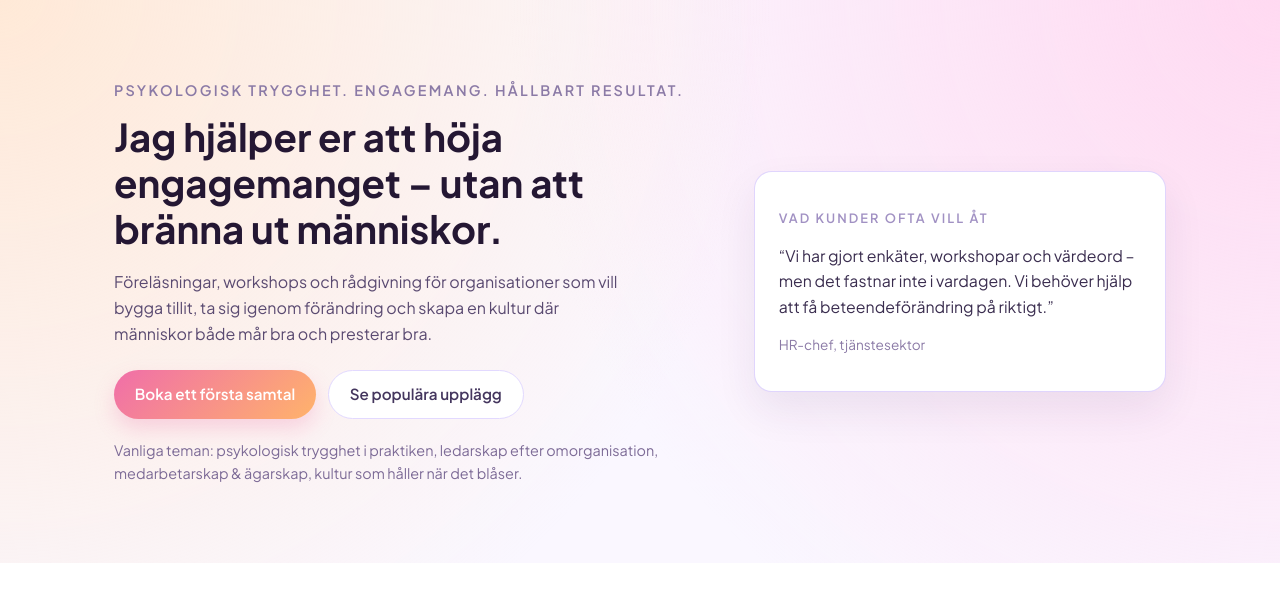
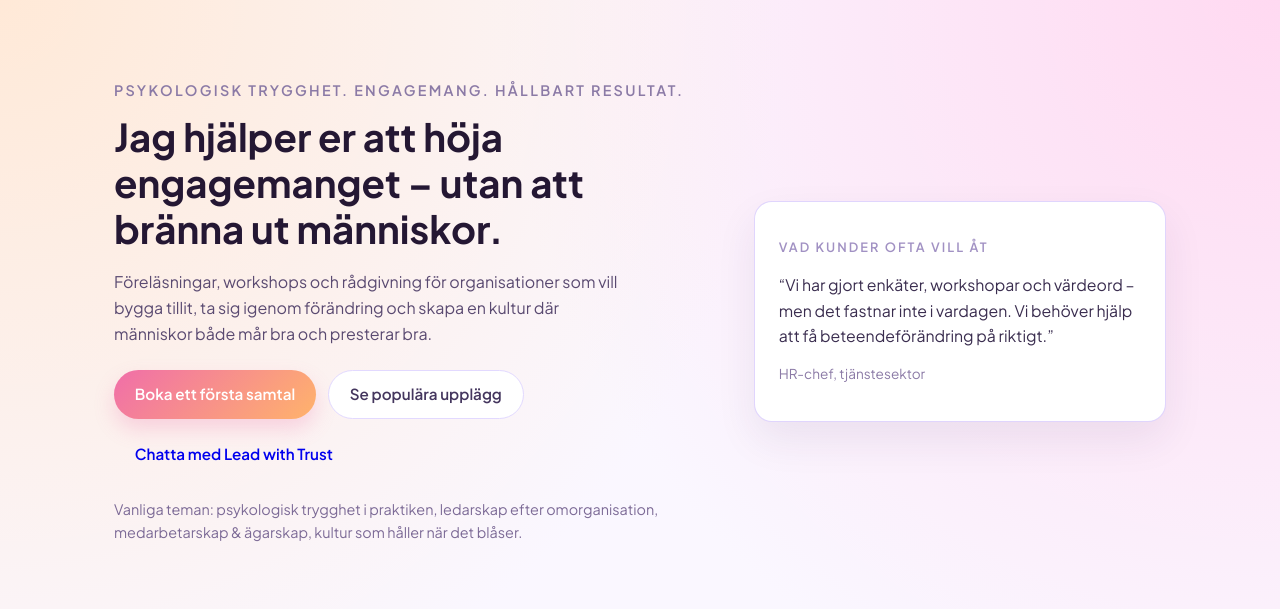
Before and after one commit to thomasgilen/futurelead, a plain HTML site: page index.html in a window 1280 px wide. Shown: the part 69-678 px from the top of the page. Drawn offline with Linux system fonts and the light colour scheme.

Commit message:
Update index.html

```diff
--- a/index.html
+++ b/index.html
@@ -46,10 +46,14 @@
             Föreläsningar, workshops och rådgivning för organisationer som vill bygga tillit,
             ta sig igenom förändring och skapa en kultur där människor både mår bra och presterar bra.
           </p>
-          <div class="hero-actions">
-            <a href="#contact" class="btn primary-btn">Boka ett första samtal</a>
-            <a href="#services" class="btn secondary-btn">Se populära upplägg</a>
-          </div>
+         <div class="hero-actions">
+          <a href="#contact" class="btn primary-btn">Boka ett första samtal</a>
+          <a href="#services" class="btn secondary-btn">Se populära upplägg</a>
+          <a href="https://chatgpt.com/g/g-691b8026131881919eb9674fbd38fafd-lead-with-trust"
+           class="btn tertiary-btn" target="_blank" rel="noopener">
+            Chatta med Lead with Trust
+          </a>
+        </div>
           <p class="hero-note">
             Vanliga teman: psykologisk trygghet i praktiken, ledarskap efter omorganisation,
             medarbetarskap & ägarskap, kultur som håller när det blåser.
```
